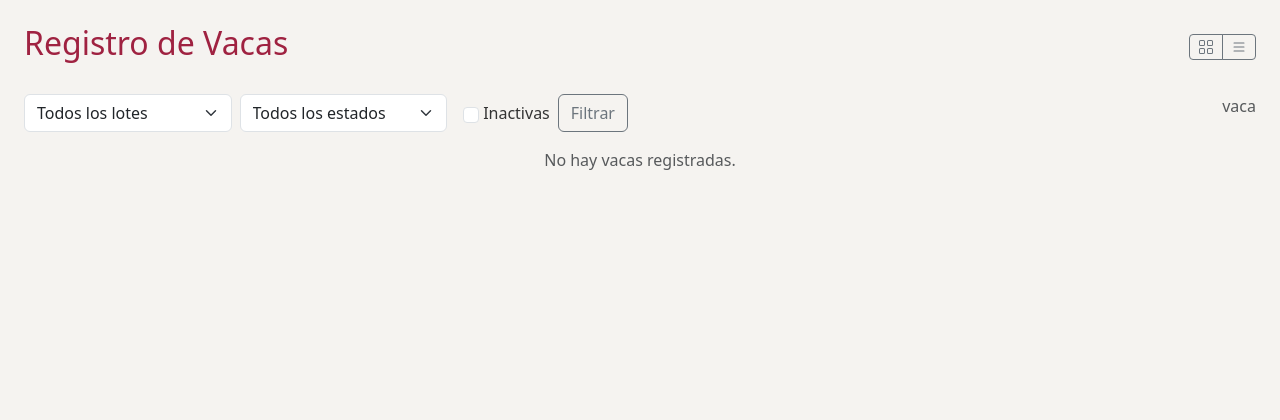
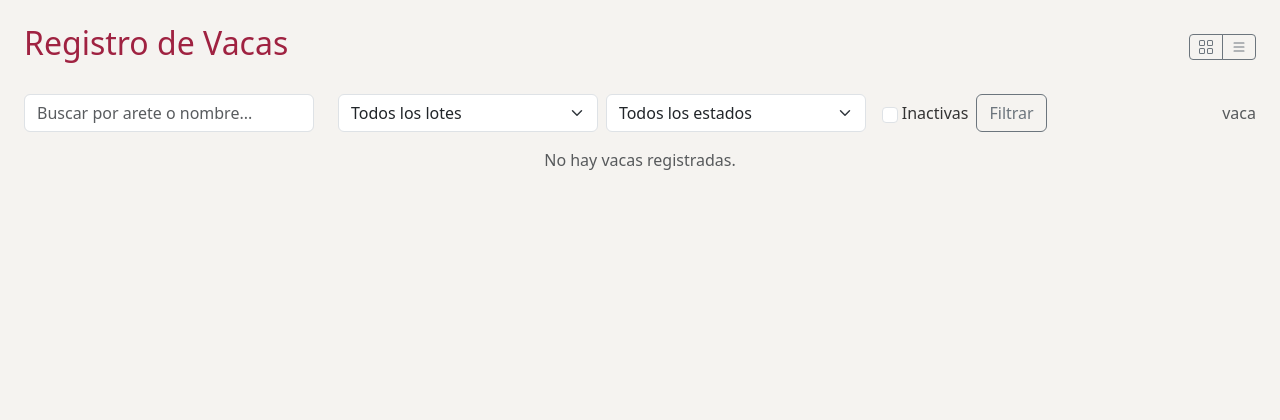
Before and after one commit to Isa-alt2000/PP-2026-01-Mastitrack, a Django app: template templates/vacas/lista.html in a window 1280 px wide. Shown: the top 420 px of the page. Run offline with Django 4.2, Linux system fonts and the light colour scheme; the template is opened without the code that fills it, so the values that code supplies are empty.

Commit message:
feat(vacas): Añadida barra de busqueda en el modulo de vacas.

```diff
--- a/templates/vacas/lista.html
+++ b/templates/vacas/lista.html
@@ -28,7 +28,10 @@
 </div>
 
 <div class="row mb-3">
-    <div class="col-md-6">
+    <div class="col-lg-3 col-md-4 mb-2 mb-md-0">
+        <input type="text" id="busqueda-vacas" class="form-control" placeholder="Buscar por arete o nombre...">
+    </div>
+    <div class="col-lg-7 col-md-6 mb-2 mb-md-0">
         <form method="get" class="d-flex gap-2">
             <input type="hidden" name="vista" value="{{ vista }}">
             <select name="lote" class="form-select">
@@ -53,7 +56,7 @@
             <button type="submit" class="btn btn-outline-secondary">Filtrar</button>
         </form>
     </div>
-    <div class="col-md-6 text-end">
+    <div class="col-lg-2 col-md-2 text-end d-flex align-items-center justify-content-end">
         <span class="text-muted">{{ total_vacas }} vaca{{ total_vacas|pluralize:"s" }}</span>
     </div>
 </div>
@@ -71,7 +74,7 @@
     </thead>
     <tbody>
         {% for vaca in vacas %}
-        <tr>
+        <tr class="vaca-item" data-arete="{{ vaca.arete }}" data-nombre="{{ vaca.nombre }}">
             <td>{{ vaca.arete }}</td>
             <td>{{ vaca.nombre }}</td>
             <td>{{ vaca.lote }}</td>
@@ -103,7 +106,7 @@
     <div class="lote-container-body">
         <div class="row g-3">
             {% for vaca in lote_vacas %}
-            <div class="col-sm-6 col-md-4 col-lg-3">
+            <div class="col-sm-6 col-md-4 col-lg-3 vaca-item" data-arete="{{ vaca.arete }}" data-nombre="{{ vaca.nombre }}">
                 <div class="card vaca-card h-100 border-estado-{{ vaca.estado_salud|clase_estado }}" style="background-image: url('{% static 'img/vacas_fondo.png' %}');">
                     <div class="vaca-card-overlay">
                         <div class="vaca-card-content">
@@ -243,3 +246,28 @@
 }
 </style>
 {% endblock %}
+
+{% block extra_js %}
+<script>
+document.getElementById('busqueda-vacas').addEventListener('input', function() {
+    const q = this.value.toLowerCase();
+    document.querySelectorAll('.vaca-item').forEach(function(el) {
+        const arete = el.dataset.arete.toLowerCase();
+        const nombre = el.dataset.nombre.toLowerCase();
+        if (arete.includes(q) || nombre.includes(q)) {
+            el.classList.remove('d-none');
+        } else {
+            el.classList.add('d-none');
+        }
+    });
+    document.querySelectorAll('.lote-container').forEach(function(lote) {
+        const visibles = lote.querySelectorAll('.vaca-item:not(.d-none)').length;
+        if (visibles > 0) {
+            lote.classList.remove('d-none');
+        } else {
+            lote.classList.add('d-none');
+        }
+    });
+});
+</script>
+{% endblock %}
```
